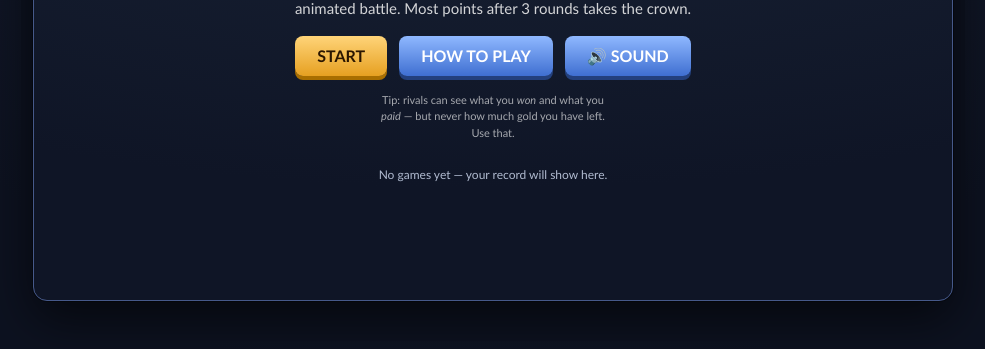
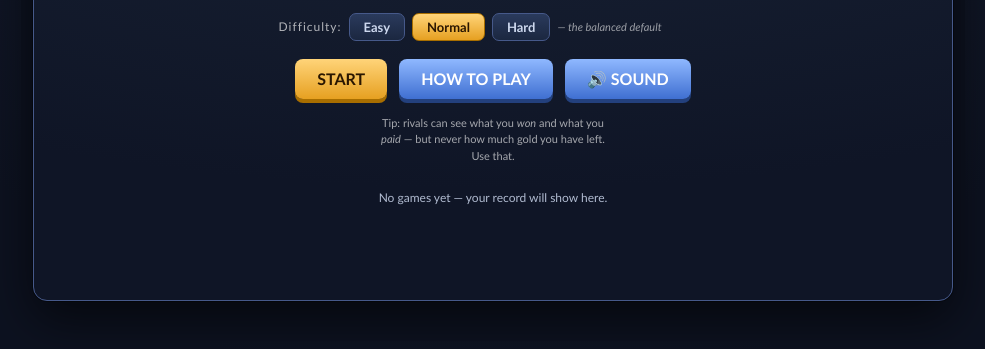
Before and after one commit to dominickbarry/bluff-market, a website: page index.html in a window 1280 px wide. Shown: the part 363-712 px from the top of the page, without its empty margins (147-1132 px from the left). Drawn offline with Linux system fonts and the light colour scheme.

Commit message:
Add Easy/Normal/Hard difficulty levels

```diff
--- a/index.html
+++ b/index.html
@@ -180,6 +180,13 @@
 
   .footer-btns { display: flex; gap: 12px; justify-content: center; margin-top: 16px; flex-wrap: wrap; }
   .menu-row { display: flex; gap: 12px; justify-content: center; flex-wrap: wrap; }
+  .diff-row { display: flex; align-items: center; gap: 7px; flex-wrap: wrap; justify-content: center; margin-bottom: 2px; }
+  .diff-label { font-size: 12px; opacity: .7; letter-spacing: 1px; }
+  .diff-btn { font-size: 13px; padding: 5px 14px; background: linear-gradient(#2a3a5c,#1b2740); color: #cdd8ee;
+    border: 1px solid #46598a; border-radius: 7px; box-shadow: none; }
+  .diff-btn:active { transform: translateY(1px); }
+  .diff-btn.sel { background: linear-gradient(#ffd479,#e6a021); color: #2a1600; border-color: #a86e00; font-weight: 900; }
+  .diff-blurb { font-size: 11px; opacity: .6; font-style: italic; min-width: 150px; text-align: left; }
   .stats-line { font-size: 12px; opacity: .85; margin-top: 10px; color: #cdd8ee; }
   .stats-line b { color: #ffd479; }
   .record-note { font-size: 13px; margin: 2px auto 4px; color: #7dff9b; font-weight: bold; min-height: 18px; }
@@ -210,6 +217,13 @@
         You and 3 rivals fight over fighters at a <b>live timed auction</b> &mdash; the clock resets with every raise, so hold
         your nerve. <b>Your gold is secret</b>, so bluff: scare rivals off early or snipe at the buzzer. Matching unit types
         unlock <b>synergy bonuses</b>. Then your squads clash in an animated battle. Most points after 3 rounds takes the crown.
+      </div>
+      <div class="diff-row" id="diffRow">
+        <span class="diff-label">Difficulty:</span>
+        <button type="button" class="diff-btn" data-diff="easy">Easy</button>
+        <button type="button" class="diff-btn" data-diff="normal">Normal</button>
+        <button type="button" class="diff-btn" data-diff="hard">Hard</button>
+        <span class="diff-blurb" id="diffBlurb"></span>
       </div>
       <div class="menu-row">
         <button id="btnStart" type="button">START</button>
@@ -397,11 +411,27 @@
            (stats.streak >= 2 ? ` · on a <b>${stats.streak}</b>-win streak!` : "");
   }
 
+  // ---------- difficulty ----------
+  // Scales two ALREADY-TUNED knobs: the player's starting gold and the rivals'
+  // bid aggression. Normal = the balanced defaults (unchanged, ~30% solo win).
+  // Easy gives you more gold + calmer rivals; Hard does the opposite.
+  const DIFFICULTY = {
+    easy:   { label: "Easy",   youGold: 1.30, aiBidMul: 0.85, blurb: "more gold, calmer rivals" },
+    normal: { label: "Normal", youGold: 1.00, aiBidMul: 1.00, blurb: "the balanced default" },
+    hard:   { label: "Hard",   youGold: 0.80, aiBidMul: 1.15, blurb: "less gold, hungrier rivals" },
+  };
+  let difficulty = "normal";
+  try { const d = localStorage.getItem("bluffMarket.difficulty"); if (d && DIFFICULTY[d]) difficulty = d; } catch (e) {}
+  function setDifficulty(d) { if (DIFFICULTY[d]) { difficulty = d; try { localStorage.setItem("bluffMarket.difficulty", d); } catch (e) {} } }
+  function diff() { return DIFFICULTY[difficulty]; }
+
   // ---------- setup ----------
   function newGame() {
+    const d = diff();
+    const youGold = Math.round(START_GOLD * d.youGold);
     const shuffledNames = [...NAMES].sort(() => Math.random() - 0.5);
     players = [
-      { id: 0, name: "You", you: true, gold: START_GOLD, squad: [], wins: 0, points: 0, persona: null }
+      { id: 0, name: "You", you: true, gold: youGold, squad: [], wins: 0, points: 0, persona: null }
     ];
     const personaPool = [...PERSONAS].sort(() => Math.random() - 0.5);
     for (let i = 1; i <= 3; i++) {
@@ -776,7 +806,7 @@
     else if (have === 2) val *= 1.9; // pushes to the strong 3-set
     if (unit.tier === "elite") val *= 1.2;
 
-    let bid = val * p.persona.bidMul * rand(0.7, 1.15);
+    let bid = val * p.persona.bidMul * diff().aiBidMul * rand(0.7, 1.15);
     // occasional overbid (nerve)
     if (Math.random() < p.persona.overbid) bid *= rand(1.2, 1.5);
     bid = Math.round(clamp(bid, 0, p.gold));
@@ -1722,6 +1752,13 @@
   // ---------- wire up ----------
   function renderStatsLine(){ const sl = $("statsLine"); if (sl) sl.innerHTML = statsLine(); }
   function renderMuteBtn(){ const b = $("btnMute"); if (b) b.textContent = SND.muted ? "🔇 MUTED" : "🔊 SOUND"; }
+  function renderDiff(){
+    const row = $("diffRow"); if (!row) return;
+    row.querySelectorAll(".diff-btn").forEach(b => b.classList.toggle("sel", b.dataset.diff === difficulty));
+    const bl = $("diffBlurb"); if (bl) bl.textContent = "— " + diff().blurb;
+  }
+  { const row = $("diffRow"); if (row) row.querySelectorAll(".diff-btn").forEach(b =>
+      b.addEventListener("click", () => { setDifficulty(b.dataset.diff); renderDiff(); })); }
   // any gesture both starts the game action AND unlocks/resumes audio
   const gesture = () => { SND.init(); SND.resume(); };
   $("btnStart").addEventListener("click", () => { gesture(); newGame(); });
@@ -1729,7 +1766,7 @@
   $("btnHowTo").addEventListener("click", () => { gesture(); showHowTo(); });
   $("btnHowToBack").addEventListener("click", () => { hideHowTo(); renderStatsLine(); });
   $("btnMute").addEventListener("click", () => { SND.init(); SND.setMuted(!SND.muted); SND.resume(); renderMuteBtn(); if (!SND.muted) SND.bid(); });
-  SND.init(); renderMuteBtn();
+  SND.init(); renderMuteBtn(); renderDiff();
   renderStatsLine();   // show lifetime record on the intro at load
 })();
 </script>
```
Also changed, not shown: DECISIONS.md (+10 -0 lines).
